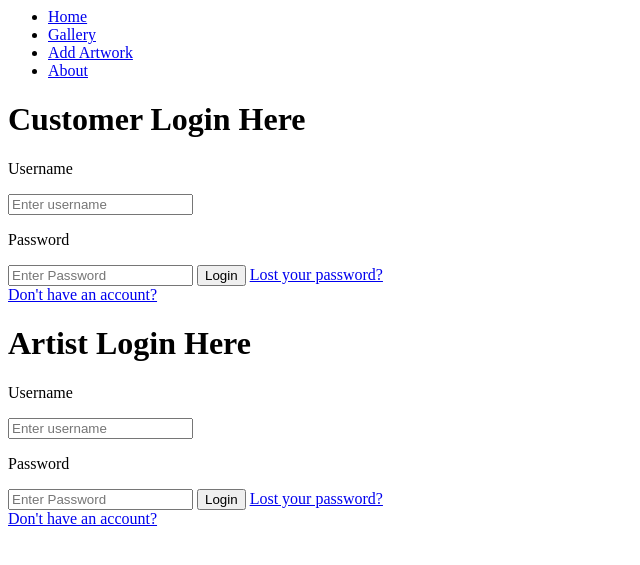
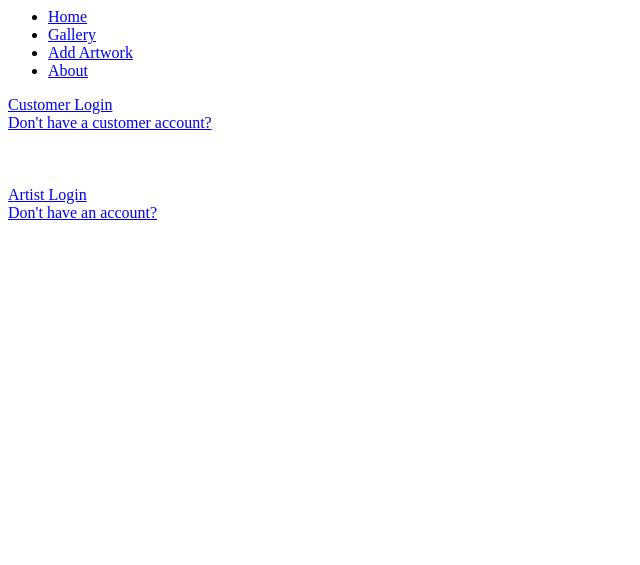
Before and after one commit to anuj1995/cs6370, a Django app: page /artists/ in a window 1280 px wide. Shown: the top 565 px of the page, without its empty margins (0-640 px from the left). Run offline with Django 3.2, Linux system fonts and the light colour scheme.

Commit message:
Rewrote homepage
To get registration/login to work

```diff
--- a/Project5/finalproject/artists/templates/artists/index.html
+++ b/Project5/finalproject/artists/templates/artists/index.html
@@ -4,7 +4,7 @@
 <title>Login Form Design</title>
   <!-- <link rel="stylesheet" type="text/css" href="artists.style.css">
 -->
-
+</head>
 
 <body>
         <!-- NAVIGATION BAR-->
@@ -16,34 +16,18 @@
         </ul>
 
 
-  <div class="loginbox">
-    <!-- <img src="avatar.jpg" class="avatar"> -->
-      <h1>Customer Login Here</h1>
-      <form>
-        <p>Username</p>
-        <input type="text" name="" placeholder="Enter username">
-        <p>Password</p>
-        <input type="password" name="" placeholder="Enter Password">
-        <input type="submit" name="" value="Login">
-        <a href="#">Lost your password?</a><br>
-        <a href="{% url 'artists:customer_register' %}">Don't have an account?</a>
-      </form>
-  </div>
-  <div class="loginbox1">
-    <!-- <img src="avatar.jpg" class="avatar"> -->
-      <h1>Artist Login Here</h1>
-      <form>
-        <p>Username</p>
-        <input type="text" name="" placeholder="Enter username">
-        <p>Password</p>
-        <input type="password" name="" placeholder="Enter Password">
-        <input type="submit" name="" value="Login">
-        <a href="#">Lost your password?</a><br>
+
+        <a href="{% url 'artists:customer_login' %}">Customer Login</a><br>
+        <a href="{% url 'artists:customer_register' %}">Don't have a customer account?</a><br><br><br><br>
+
+
+        <a href="{% url 'artists:artist_login' %}">Artist Login</a><br>
         <a href="{% url 'artists:artist_register' %}">Don't have an account?</a>
-      </form>
-  </div>
+
+
+
 
 
 </body>
-</head>
+
 </html>
```
Lines whose indentation alone changed are shown as unchanged.
